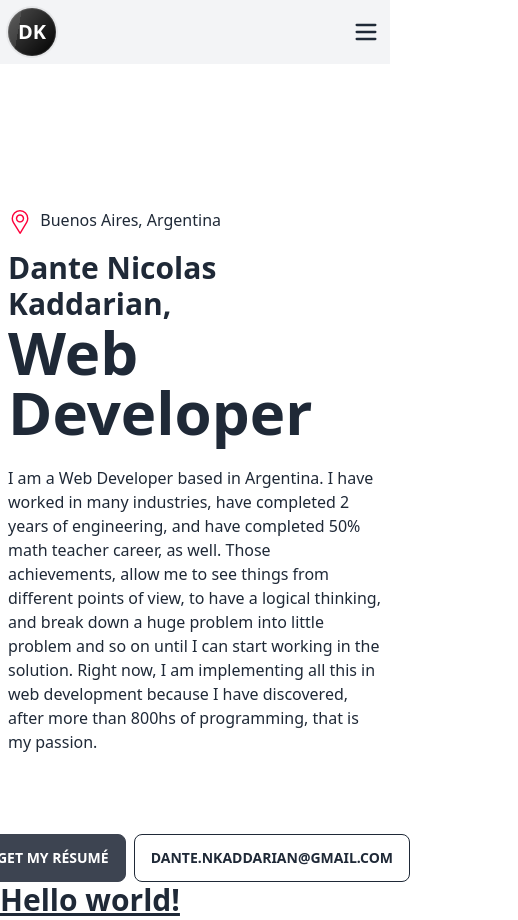
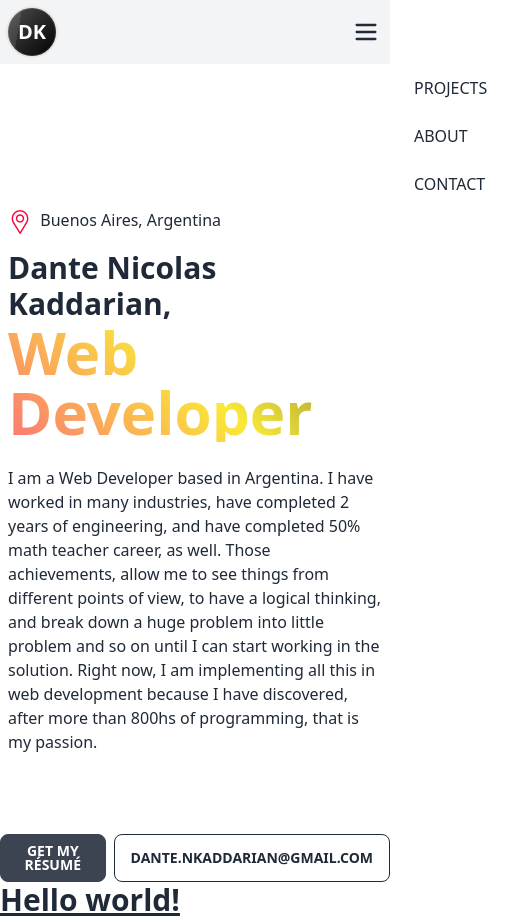
Before and after one commit to Dante1704/Personal-Portfolio, a React (Create React App) app: page / in a window 390 px wide. Shown: the whole page, 518 px wide, since content can reach past the window. Built offline with nearby package versions, Linux system fonts and the light colour scheme.

Commit message:
finalizado header para mobile

```diff
--- a/package.json
+++ b/package.json
@@ -10,6 +10,7 @@
     "postcss": "^8.4.19",
     "react": "^18.2.0",
     "react-dom": "^18.2.0",
+    "react-router-dom": "^6.8.0",
     "react-scripts": "5.0.1",
     "web-vitals": "^2.1.4"
   },
--- a/src/App.js
+++ b/src/App.js
@@ -1,13 +1,24 @@
-import Header from './components/Header';
+import React from 'react'
+import {
+  BrowserRouter,
+  Routes,
+  Route,
+} from "react-router-dom";
+import Home from "./components/Home";
+import Pdf from "./components/Pdf";
+
 import './App.css';
 
-export default function App() {
+
+const App = () => {
   return (
-    <>
-      <Header/>
-      <h1 className="text-3xl font-bold underline">
-        Hello world!
-      </h1>
-    </>
+    <BrowserRouter>
+      <Routes>
+        <Route path="/" element={<Home />} />
+        <Route exact path="/pdf" element={<Pdf />} />
+      </Routes>
+    </BrowserRouter>
   )
 }
+
+export default App
--- a/src/components/Hero.js
+++ b/src/components/Hero.js
@@ -1,6 +1,8 @@
 import React from 'react';
+import { Link } from 'react-router-dom';
 import profile from "../images/profile.jpeg";
 import location from "../images/placeholder.png";
+import "../index.css"
 
 const Hero = () => {
 
@@ -17,13 +19,15 @@ const Hero = () => {
                 <span className=''>&nbsp;&nbsp;Buenos Aires, Argentina</span>
             </div>
             <div className="mt-4 px-2">
-              <span className='text-3xl font-bold font-poppins'>Dante Nicolas Kaddarian,</span>
-              <h1 className='text-6xl font-bold font-poppins'>Web Developer</h1>
+              <span className='text-3xl font-bold name-animated'>Dante Nicolas Kaddarian,</span>
+              <h1 className='text-6xl font-bold profession-animated'>Web Developer</h1>
               <p className='mt-6'>I am a Web Developer based in Argentina. I have worked in many industries, have completed 2 years of engineering, and have completed 50% math teacher career, as well. Those achievements, allow me to see things from different points of view, to have a logical thinking, and break down a huge problem into little problem and so on until I can start working in the solution. Right now, I am implementing all this in web development because I have discovered, after more than 800hs of programming, that is my passion.</p>
             </div>
             <div className="mt-20 flex justify-center gap-2">
-              <button className="btn">GET MY RÉSUMÉ</button>
-              <button className="btn btn-outline">dante.nkaddarian@gmail.com</button>
+              <Link to="/pdf" target="_blank"><button className="btn">GET MY RÉSUMÉ</button></Link>
+              <a href='mailto:dante.nkaddarian@gmail.com'>
+                <button className="btn btn-outline">dante.nkaddarian@gmail.com</button>
+              </a>
             </div>
         </div>
     </section>
--- /dev/null
+++ b/src/components/Home.js
@@ -0,0 +1,15 @@
+import React from 'react';
+import Header from './Header';
+
+const Home = () => {
+  return (
+    <>
+      <Header/>
+      <h1 className="text-3xl font-bold underline">
+        Hello world!
+      </h1>
+    </>
+  )
+}
+
+export default Home;
--- a/src/components/NavBar.js
+++ b/src/components/NavBar.js
@@ -8,7 +8,7 @@ const NavBar = () => {
   return (
     <nav className="relative navbar flex flex-col sm:flex-row justify-between mx-auto max-w-5x1  lg:w-full bg-gray-100">
          <div className="flex flex-row justify-between w-full">
-            <p className="glass w-12 h-12 p-2.5	align-bottom  rounded-full text-white text-center  bg-black font-bold hover:bg-gradient-to-r from-rose-600 to-yellow-400 normal-case text-xl">DK</p>
+            <p className="glass w-12 h-12 p-2.5	align-bottom rounded-full text-white text-center  bg-black font-bold hover:bg-gradient-to-r from-rose-600 to-yellow-400 normal-case text-xl">DK</p>
             {
               isExpanded ?
               <button className="btn-sm btn btn-square btn-outline sm:hidden" onClick={()=>setIsExpanded(!isExpanded)}>
@@ -20,11 +20,11 @@ const NavBar = () => {
             </button>
             }
         </div>
-        <div className={!isExpanded ? "invisible flex absolute top-16 right-0 sm:static sm:visible" : "flex absolute top-16 right-0 sm:static sm:visible"}>
-            <ul className={"menu menu-horizontal pr-4 flex flex-col items-start sm:flex-row transition-all"}>
-              <li><a href="#nowhere">PROJECTS</a></li>
-              <li><a href="#nowhere">ABOUT</a></li>
-              <li><a href="#nowhere">CONTACT</a></li>
+        <div className={!isExpanded ? "flex absolute top-16 -right-32 transition-[right] duration-500 ease-out sm:static sm:visible" : "flex absolute bg-gray-100 top-16 right-0 transition-[right] duration-500 ease-out rounded sm:static sm:visible"}>
+            <ul className={"menu menu-horizontal flex flex-col items-start border-black rounded sm:flex-row transition-all"}>
+              <li><a href="#nowhere" className={"min-w-[120px]"}>PROJECTS</a></li>
+              <li><a href="#nowhere" className={"min-w-[120x]"}>ABOUT</a></li>
+              <li><a href="#nowhere" className={"min-w-[120px]"}>CONTACT</a></li>
             </ul>
         </div>
     </nav>
--- /dev/null
+++ b/src/components/Pdf.js
@@ -0,0 +1,17 @@
+import React from 'react'
+
+const Pdf = () => {
+  return (
+    <div className='min-h-[85vh] w-full'>
+        <object
+        data={require('../docs/CV-Dante-Nicolas-Kaddarian.pdf')}
+        type="application/pdf"
+        className='h-[100vh] w-full'
+        >
+
+        </object>
+    </div>
+  )
+}
+
+export default Pdf
--- a/src/index.css
+++ b/src/index.css
@@ -1,3 +1,83 @@
 @tailwind base;
 @tailwind components;
 @tailwind utilities;
+
+@layer utilities {
+.name-animated, .profession-animated {
+    background-clip: text;
+    background-size: 300% 300%;
+    background-image: linear-gradient(45deg, #1f2937 40%, #fe5a59 50%, #8205ff 75%, #1f2937);
+    -webkit-background-clip: text;
+    -moz-background-clip: text;
+    -webkit-text-fill-color: transparent;
+    -moz-text-fill-color: transparent;
+    -webkit-animation: gradient-name 6s ease both infinite;
+    animation: gradient-name 6s ease both infinite;
+
+}
+
+.profession-animated {
+    background-size: 300% 300%;
+    background-image: linear-gradient(45deg, #1f2937 40%, #FB408F 50%, #fae937 75%, #1f2937);
+    -webkit-animation: gradient-name 6s ease both infinite;
+    animation-delay: 6s;
+    animation: gradient-profession 6s ease both infinite;
+}
+
+
+ @-webkit-keyframes gradient-name {
+     0% {
+         background-position: 0% 50%;
+     }
+
+     50% {
+         background-position: 100% 50%;
+     }
+
+     100% {
+         background-position: 0% 50%;
+     }
+ }
+
+ @keyframes gradient-name {
+     0% {
+         background-position: 0% 50%;
+     }
+
+     50% {
+         background-position: 100% 50%;
+     }
+
+     100% {
+         background-position: 0% 50%;
+     }
+ }
+
+ @-webkit-keyframes gradient-profession {
+     0% {
+         background-position: 100% 50%;
+     }
+
+     50% {
+         background-position: 50% 100%;
+     }
+
+     100% {
+         background-position: 100% 50%;
+     }
+ }
+
+ @keyframes gradient-profession {
+     0% {
+         background-position:100% 50%;
+     }
+
+     50% {
+         background-position: 50% 100%;
+     }
+
+     100% {
+         background-position: 100% 50%;
+     }
+ }
+}
```
Also changed, not shown: 2 other files (tests, documents, lock files or other folders).
